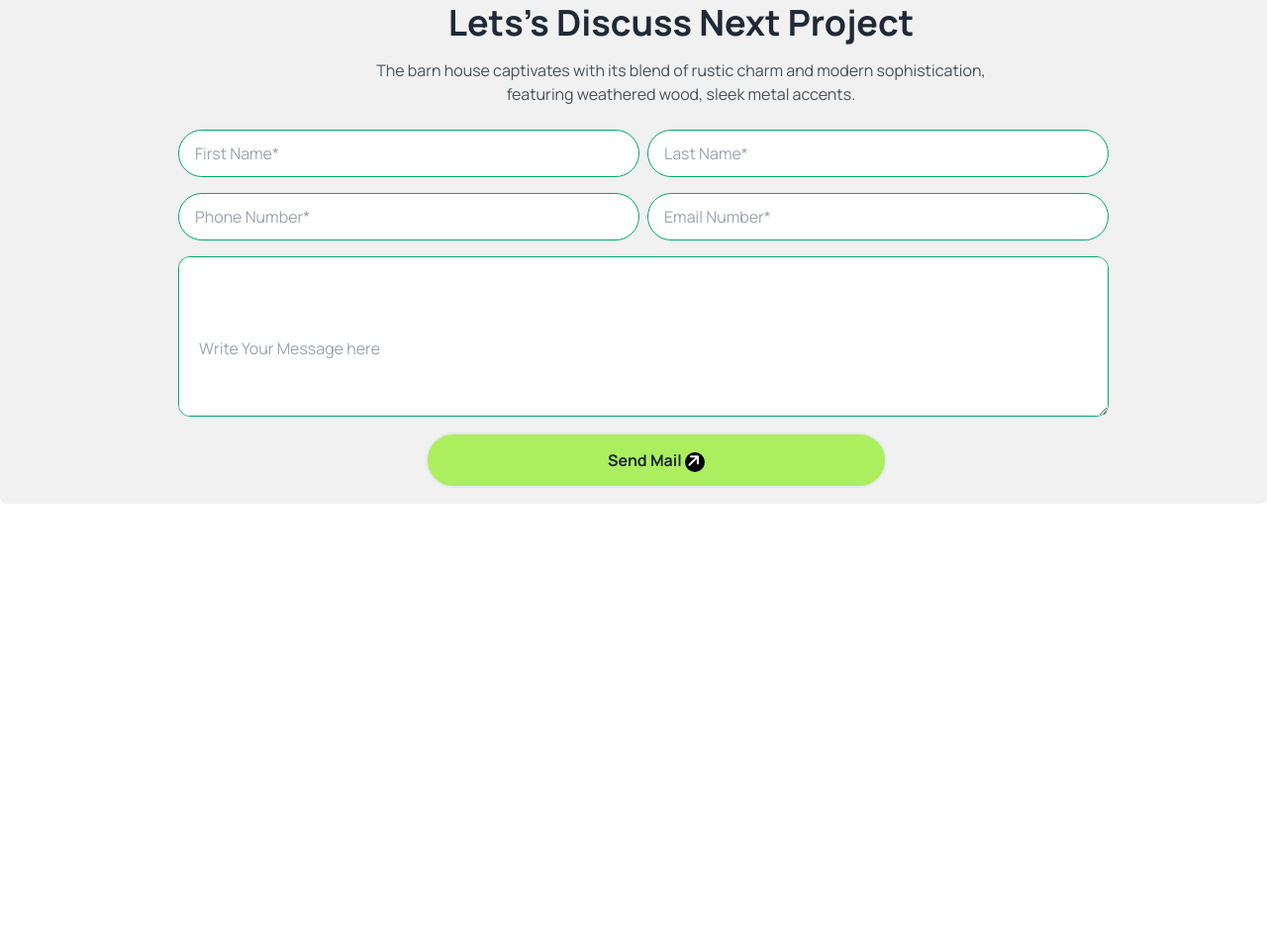
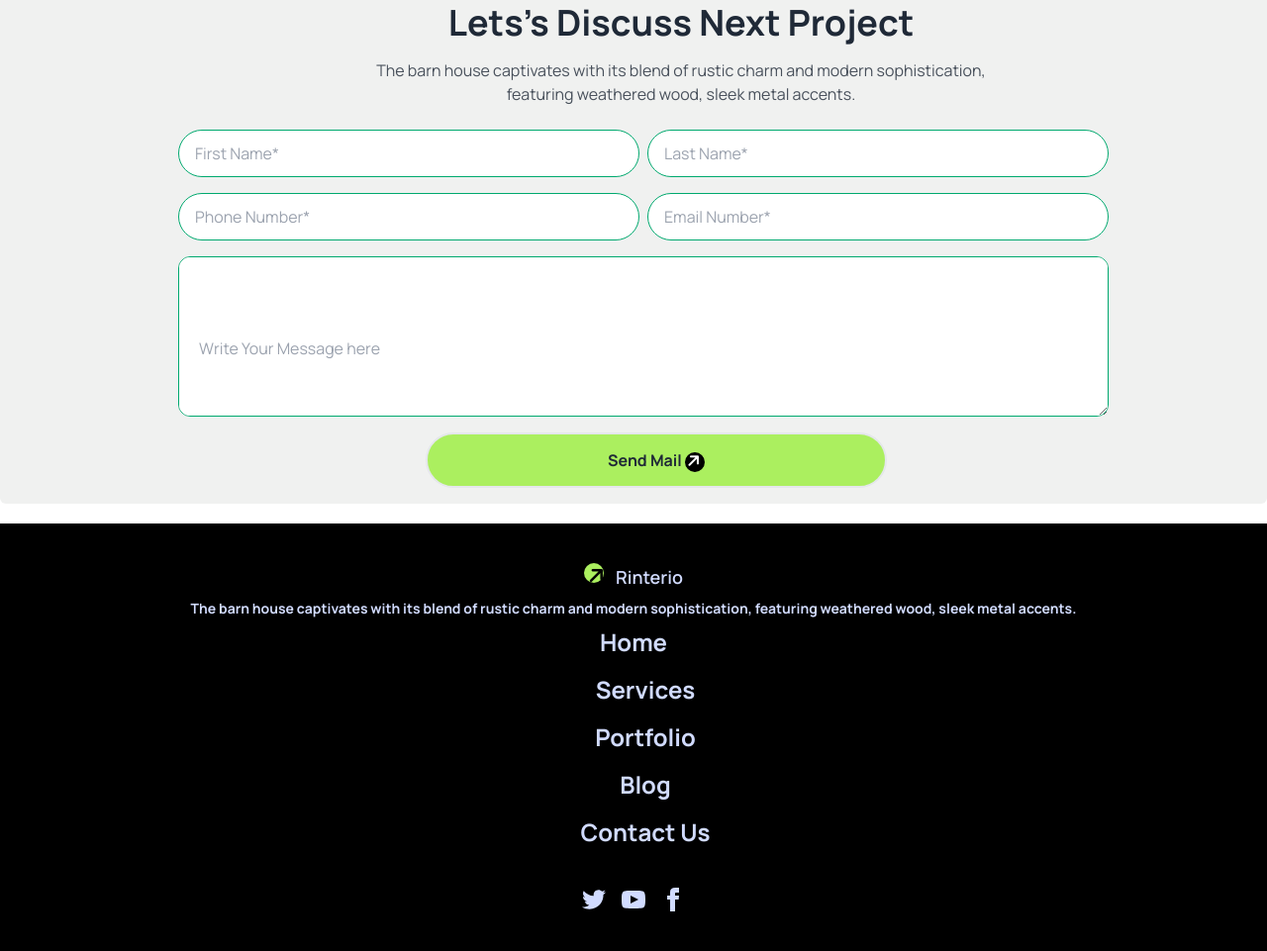
Before and after one commit to minhaj-uddin-arif-23/House_Build, a plain HTML site: page index.html in a window 1280 px wide. Shown: the part 3429-4390 px from the top of the page at 99% size. Before the commit the page ends 3958 px from the top, so only its background shows below. Drawn offline with nearby package versions, Linux system fonts and the light colour scheme.

Commit message:
Footer part complete

```diff
--- a/index.html
+++ b/index.html
@@ -279,7 +279,68 @@
       </div>
   </main>
 
+  <footer class="footer footer-center bg-black text-primary-content p-10 ">
+    <aside>
+      <div class="flex gap-3">
+        <!-- logo design -->
+        <i class="fa-solid fa-arrow-right lg:-rotate-45 bg-[#ABEF5F] lg:w-5 lg:h-5 lg:rounded-xl text-black rounded-full -rotate-45  text-xl w-9 h-9"></i>
+        <h3 class="lg:text-lg lg:font-semibold text-4xl">Rinterio</h3>
+      </div>
+      <p class="font-bold">
+        The barn house captivates with its blend of rustic charm and modern sophistication, featuring weathered wood, sleek metal accents.
+        <br />
 
+      </p>
+      <div class="cursor-pointer">
+        <!-- nav option -->
+         <ul class="lg:flex flex-col space-y-4 text-2xl  space-x-6 text-md font-bold   ">
+          <li >Home</li>
+          <li class="">Services</li>
+          <li>Portfolio</li>
+          <li>Blog</li>
+          <li>Contact Us</li>
+         </ul>
+
+      </div>
+    </aside>
+    <nav>
+      <div class="grid grid-flow-col gap-4">
+        <a>
+          <svg
+            xmlns="http://www.w3.org/2000/svg"
+            width="24"
+            height="24"
+            viewBox="0 0 24 24"
+            class="fill-current">
+            <path
+              d="M24 4.557c-.883.392-1.832.656-2.828.775 1.017-.609 1.798-1.574 2.165-2.724-.951.564-2.005.974-3.127 1.195-.897-.957-2.178-1.555-3.594-1.555-3.179 0-5.515 2.966-4.797 6.045-4.091-.205-7.719-2.165-10.148-5.144-1.29 2.213-.669 5.108 1.523 6.574-.806-.026-1.566-.247-2.229-.616-.054 2.281 1.581 4.415 3.949 4.89-.693.188-1.452.232-2.224.084.626 1.956 2.444 3.379 4.6 3.419-2.07 1.623-4.678 2.348-7.29 2.04 2.179 1.397 4.768 2.212 7.548 2.212 9.142 0 14.307-7.721 13.995-14.646.962-.695 1.797-1.562 2.457-2.549z"></path>
+          </svg>
+        </a>
+        <a>
+          <svg
+            xmlns="http://www.w3.org/2000/svg"
+            width="24"
+            height="24"
+            viewBox="0 0 24 24"
+            class="fill-current">
+            <path
+              d="M19.615 3.184c-3.604-.246-11.631-.245-15.23 0-3.897.266-4.356 2.62-4.385 8.816.029 6.185.484 8.549 4.385 8.816 3.6.245 11.626.246 15.23 0 3.897-.266 4.356-2.62 4.385-8.816-.029-6.185-.484-8.549-4.385-8.816zm-10.615 12.816v-8l8 3.993-8 4.007z"></path>
+          </svg>
+        </a>
+        <a>
+          <svg
+            xmlns="http://www.w3.org/2000/svg"
+            width="24"
+            height="24"
+            viewBox="0 0 24 24"
+            class="fill-current">
+            <path
+              d="M9 8h-3v4h3v12h5v-12h3.642l.358-4h-4v-1.667c0-.955.192-1.333 1.115-1.333h2.885v-5h-3.808c-3.596 0-5.192 1.583-5.192 4.615v3.385z"></path>
+          </svg>
+        </a>
+      </div>
+    </nav>
+    </footer>
 
 </body>
 </html>
```
